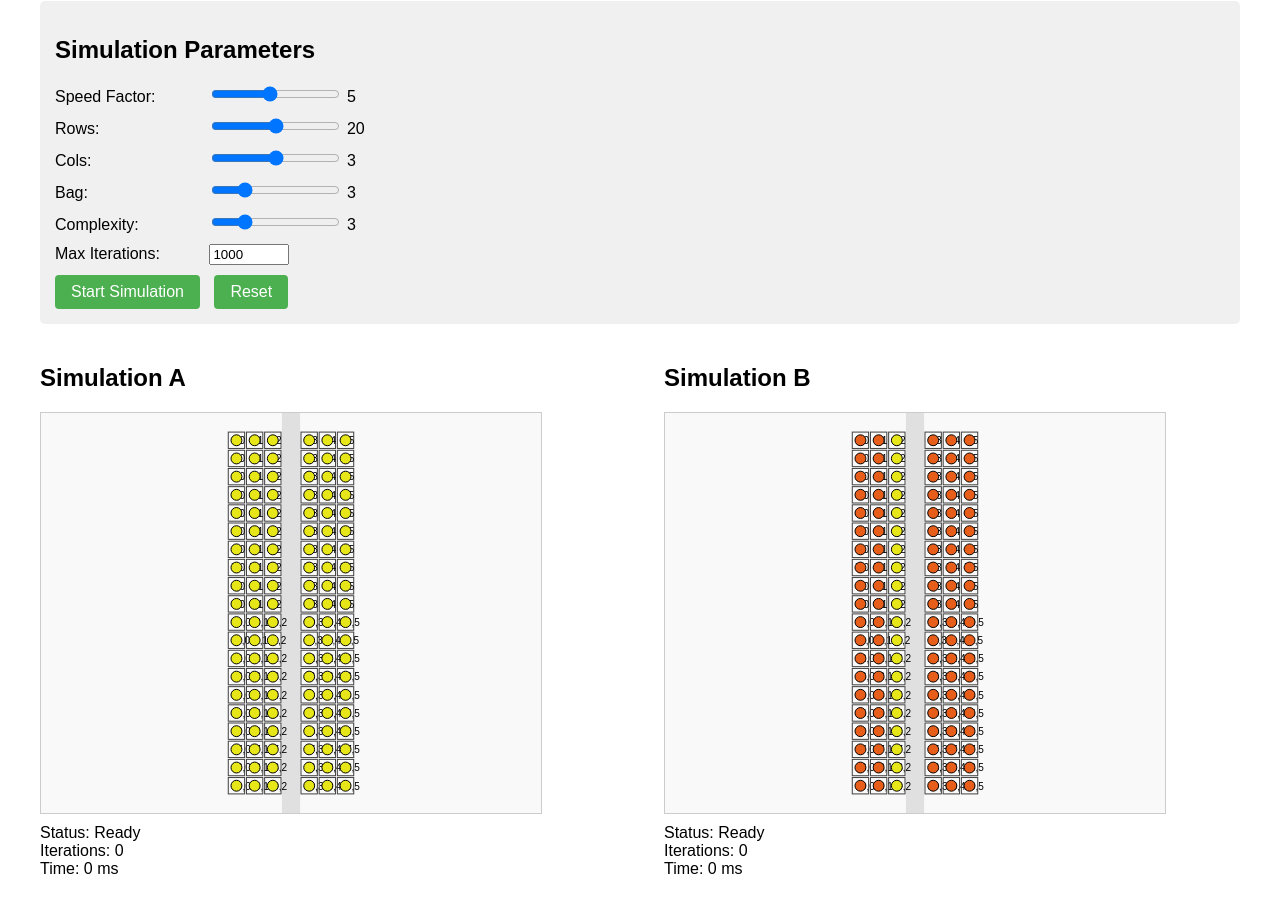
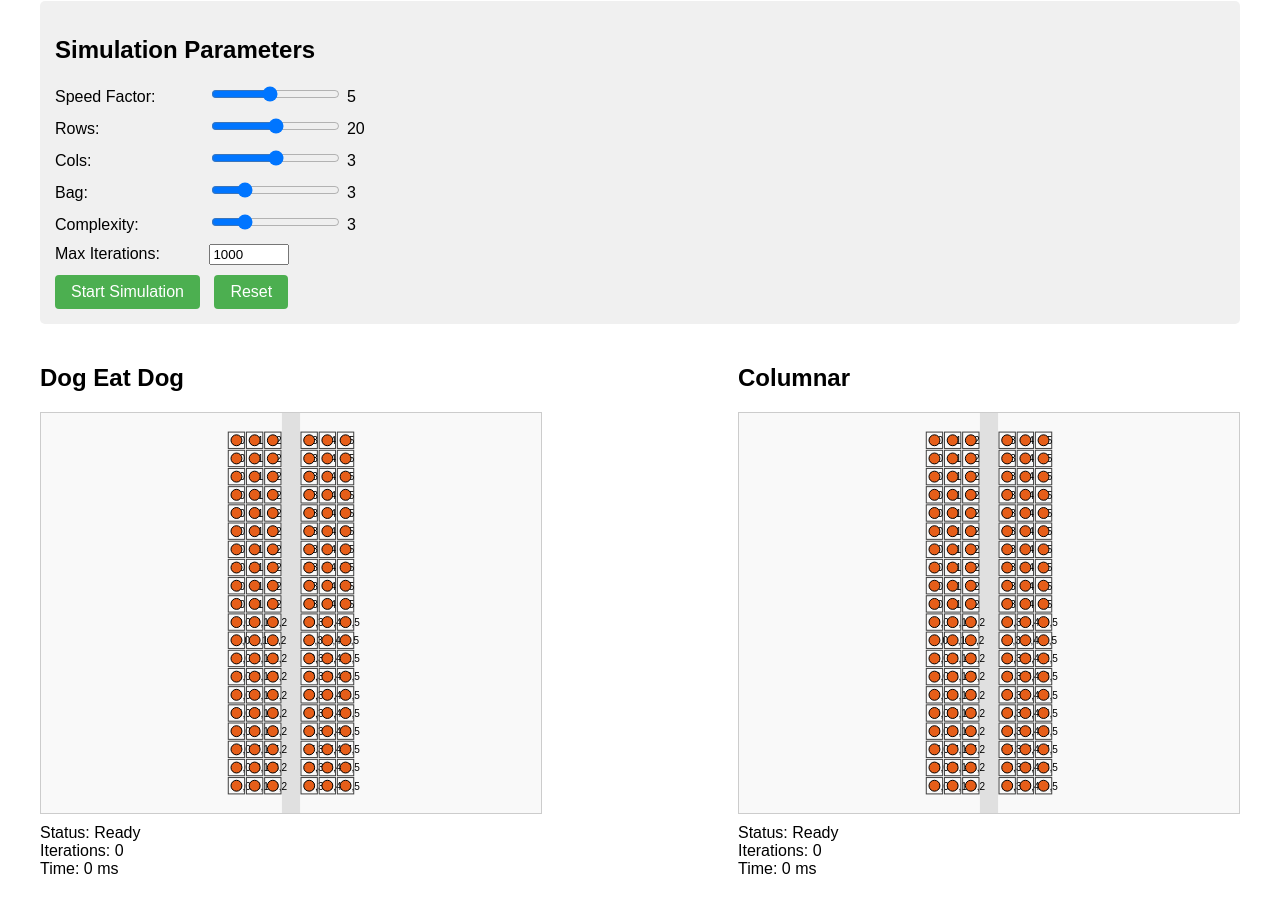
Before and after one commit to Phildo/deplane, a plain HTML site: page index.html in a window 1280 px wide. Shown: the part 99-1012 px from the top of the page. Drawn offline with Linux system fonts and the light colour scheme.

Commit message:
humanify

```diff
--- a/index.html
+++ b/index.html
@@ -97,26 +97,14 @@
     <button id="resetBtn">Reset</button>
   </div>
 
-    <div class="simulation-container">
-        <div class="simulation">
-            <h2>Simulation A</h2>
-            <canvas id="canvasA" width="500" height="400"></canvas>
-            <div>Status: <span id="statusA">Ready</span></div>
-            <div>Iterations: <span id="iterationsA">0</span></div>
-            <div>Time: <span id="timeA">0</span> ms</div>
-        </div>
+  <div id="simulations" class="simulation-container">
 
-        <div class="simulation">
-            <h2>Simulation B</h2>
-            <canvas id="canvasB" width="500" height="400"></canvas>
-            <div>Status: <span id="statusB">Ready</span></div>
-            <div>Iterations: <span id="iterationsB">0</span></div>
-            <div>Time: <span id="timeB">0</span> ms</div>
-        </div>
   </div>
 
   <div class="results" id="results"></div>
 
+  <script src="input.js"></script>
   <script src="simulation.js"></script>
+  <script src="main.js"></script>
 </body>
 </html>
--- /dev/null
+++ b/input.js
@@ -0,0 +1,53 @@
+class SimEl
+{
+  constructor(_title, _id)
+  {
+    var c = document.getElementById('simulations');
+    var div = document.createElement('div');
+    div.class = "simulation";
+    div.innerHTML =
+        '<h2>'+_title+'</h2>\
+        <canvas id="canvas'+_id+'" width="500" height="400"></canvas>\
+        <div>Status: <span id="status'+_id+'">Ready</span></div>\
+        <div>Iterations: <span id="iterations'+_id+'">0</span></div>\
+        <div>Time: <span id="time'+_id+'">0</span> ms</div>';
+    c.appendChild(div);
+    this.title = _title;
+    this.id = _id;
+    this.canvas = document.getElementById('canvas'+_id);
+    this.ctx = this.canvas.getContext('2d');
+    this.status = document.getElementById('status'+_id);
+    this.iterations = document.getElementById('iterations'+_id);
+    this.time = document.getElementById('time'+_id);
+  }
+}
+
+class DOM
+{
+  init = function()
+  {
+    this.startBtn = document.getElementById('startBtn');
+    this.resetBtn = document.getElementById('resetBtn');
+    this.speedInput = document.getElementById('speed');
+    this.speedValue = document.getElementById('speedValue');
+    this.rowsInput = document.getElementById('rows');
+    this.rowsValue = document.getElementById('rowsValue');
+    this.colsInput = document.getElementById('cols');
+    this.colsValue = document.getElementById('colsValue');
+    this.bagInput = document.getElementById('bag');
+    this.bagValue = document.getElementById('bagValue');
+    this.results = document.getElementById('results');
+
+    this.speedInput.addEventListener('input', () => { this.speedValue.textContent = speedInput.value; });
+    this.rowsInput.addEventListener('input', () => { this.rowsValue.textContent = rowsInput.value; });
+    this.colsInput.addEventListener('input', () => { this.colsValue.textContent = colsInput.value; });
+    this.bagInput.addEventListener('input', () => { this.bagValue.textContent = bagInput.value; });
+    this.resetBtn.addEventListener('click', resetSimulations);
+    this.startBtn.addEventListener('click', startSimulations);
+
+    this.speedValue.textContent = this.speedInput.value;
+    this.rowsValue.textContent = this.rowsInput.value;
+    this.colsValue.textContent = this.colsInput.value;
+    this.bagValue.textContent = this.bagInput.value;
+  }
+};
--- /dev/null
+++ b/main.js
@@ -0,0 +1,60 @@
+function checkCompletion()
+{
+  var complete = true;
+  for(var i = 0; i < sims.length; ++i)
+  {
+    if(!sims[i].complete) complete = false;
+  }
+
+  if(complete)
+  {
+    var fastest = sims.length;
+    var fastestTime = 999999999999999999;
+    for(var i = 0; i < sims.length; ++i)
+    {
+      var elapsed = sims[i].endTime - sims[i].startTime;
+      if(elapsed < fastestTime)
+      {
+        fastest = i;
+        fastestTime = elapsed;
+      }
+    }
+
+    results.textContent = sims[i].title + ` finished fastest: ${fastestTime}ms`;
+  }
+}
+
+function resetSimulations()
+{
+  for(var i = 0; i < sims.length; ++i)
+    sims[i].reset();
+  results.textContent = "";
+  for(var i = 0; i < sims.length; ++i)
+    sims[i].draw();
+}
+
+function startSimulations()
+{
+  var running = false;
+  for(var i = 0; i < sims.length; ++i)
+    if(sims[i].running) running = true;
+
+  if(!running)
+  {
+    resetSimulations();
+    for(var i = 0; i < sims.length; ++i)
+      sims[i].start();
+  }
+}
+
+var dom = new DOM();
+var sims = [];
+document.addEventListener('DOMContentLoaded', () =>
+{
+  dom.init();
+
+  var i = 0;
+  sims[i] = new Sim(i, MODE_DOGEATDOG, new SimEl("Dog Eat Dog", ""+i)); ++i;
+  sims[i] = new Sim(i, MODE_COLUMNNEAT, new SimEl("Columnar", ""+i)); ++i;
+  resetSimulations();
+});
--- a/simulation.js
+++ b/simulation.js
@@ -1,57 +1,26 @@
-document.addEventListener('DOMContentLoaded', () => {
-    // Get elements
-    const startBtn = document.getElementById('startBtn');
-    const resetBtn = document.getElementById('resetBtn');
-    const speedInput = document.getElementById('speed');
-    const speedValue = document.getElementById('speedValue');
-    const rowsInput = document.getElementById('rows');
-    const rowsValue = document.getElementById('rowsValue');
-    const colsInput = document.getElementById('cols');
-    const colsValue = document.getElementById('colsValue');
-    const bagInput = document.getElementById('bag');
-    const bagValue = document.getElementById('bagValue');
+var ENUM;
 
-    const canvasA = document.getElementById('canvasA');
-    const ctxA = canvasA.getContext('2d');
-    const statusA = document.getElementById('statusA');
-    const iterationsA = document.getElementById('iterationsA');
-    const timeA = document.getElementById('timeA');
+ENUM = 0;
+var MODE_DOGEATDOG = ENUM++;
+var MODE_COLUMNNEAT = ENUM++;
 
-    const canvasB = document.getElementById('canvasB');
-    const ctxB = canvasB.getContext('2d');
-    const statusB = document.getElementById('statusB');
-    const iterationsB = document.getElementById('iterationsB');
-    const timeB = document.getElementById('timeB');
+ENUM = 0;
+var SITTING   = ENUM++;
+var ROWLEAVE  = ENUM++;
+var ENTERISLE = ENUM++;
+var GETBAG    = ENUM++;
+var WALKISLE  = ENUM++;
+var DONE      = ENUM++;
 
-    const results = document.getElementById('results');
-
-    // Update displayed values
-    speedInput.addEventListener('input', () => {
-        speedValue.textContent = speedInput.value;
-    });
-    rowsInput.addEventListener('input', () => {
-        rowsValue.textContent = rowsInput.value;
-    });
-    colsInput.addEventListener('input', () => {
-        colsValue.textContent = colsInput.value;
-    });
-    bagInput.addEventListener('input', () => {
-        bagValue.textContent = bagInput.value;
-    });
-
-    // Set initial displayed values
-    speedValue.textContent = speedInput.value;
-    rowsValue.textContent = rowsInput.value;
-    colsValue.textContent = colsInput.value;
-    bagValue.textContent = bagInput.value;
-
-    class Chair {
+class Chair
+{
   x = 0;
   y = 0;
   w = 0;
   h = 0;
   row = 0;
   col = 0;
+
   constructor(_x, _y, _w, _h, _row, _col)
   {
     this.x = _x;
@@ -63,23 +32,18 @@ document.addEventListener('DOMContentLoaded', () => {
   }
 }
 
-    var ENUM = 0;
-    const SITTING   = ENUM++;
-    const ROWLEAVE  = ENUM++;
-    const ENTERISLE = ENUM++;
-    const GETBAG    = ENUM++;
-    const WALKISLE  = ENUM++;
-    const DONE      = ENUM++;
-
-    class Passenger {
+class Passenger
+{
   state = SITTING;
   tstate = 0;
   paused = false;
+
   x = 0;
   y = 0;
   r = 0;
   row = 0;
   col = 0;
+
   constructor(_x, _y, _r, _row, _col)
   {
     this.x = _x;
@@ -90,41 +54,43 @@ document.addEventListener('DOMContentLoaded', () => {
   }
 }
 
-    class Sim {
+class Sim
+{
   running = false;
   complete = false;
   iterations = 0;
   startTime = 0;
   endTime = 0;
   animFrame = null;
+
+  index = 0;
+  mode = 0;
+  simel = null;
+
   ctx = null;
   canvas = null;
-      domStatus = null;
-      domIterations = null;
-      domTime = null;
   outertick = null;
-      mode = 0;
 
   chairs = null;
   passengers = null;
 
-      constructor(_mode, _ctx, _canvas, _domStatus, _domIterations, _domTime, _outertick)
+  constructor(_index, _mode, _simel)
   {
+    this.index = _index;
     this.mode = _mode;
-        this.ctx = _ctx;
-        this.canvas = _canvas;
-        this.domStatus = _domStatus;
-        this.domIterations = _domIterations;
-        this.domTime = _domTime;
-        this.outertick = _outertick;
+    this.simel = _simel;
+
+    this.ctx = this.simel.ctx;
+    this.canvas = this.simel.canvas;
+    this.outertick = function() { sims[_index].tick(); }
   }
 
   reset()
   {
-          this.speed = parseInt(speedInput.value);
-          this.rows = parseInt(rowsInput.value);
-          this.cols = parseInt(colsInput.value);
-          this.bag = parseInt(bagInput.value);
+    this.speed = parseInt(dom.speedInput.value);
+    this.rows = parseInt(dom.rowsInput.value);
+    this.cols = parseInt(dom.colsInput.value);
+    this.bag = parseInt(dom.bagInput.value);
 
     this.chairWidth = this.canvas.width / (this.cols * 2 + 3);
     this.chairHeight = this.canvas.height / (this.rows + 2);
@@ -135,33 +101,36 @@ document.addEventListener('DOMContentLoaded', () => {
     this.complete = false;
     this.exited = 0;
 
-          if (this.animFrame) cancelAnimationFrame(this.animFrame);
+    if(this.animFrame) cancelAnimationFrame(this.animFrame);
 
-          clearCanvas(this.ctx, this.canvas);
+    this.ctx.clearRect(0, 0, this.canvas.width, this.canvas.height);
 
     this.iterations = 0;
 
-          this.domStatus.textContent = "Ready";
-          this.domIterations.textContent = "0";
-          this.domTime.textContent = "0";
+    this.simel.status.textContent = "Ready";
+    this.simel.iterations.textContent = "0";
+    this.simel.time.textContent = "0";
 
     this.chairs = [];
-          const startY = this.chairHeight;
+    var startY = this.chairHeight;
 
     // Create chairs on both sides of the aisle with margin on sides
-          for(let row = 0; row < this.rows; ++row) {
+    for(var row = 0; row < this.rows; ++row)
+    {
       var y = startY + row*this.chairHeight;
       y += this.chairHeight*0.05;
 
       // Left side chairs (after left margin)
-            for(let col = 0; col < this.cols; ++col) {
+      for(var col = 0; col < this.cols; ++col)
+      {
         var x = this.canvas.width/2 - this.aisleWidth/2 - this.chairWidth*this.cols + col*this.chairWidth;
         x += this.chairWidth*0.05;
         this.chairs.push(new Chair(x, y, this.chairWidth * 0.9, this.chairHeight * 0.9, row, col));
       }
 
       // Right side chairs (after aisle)
-            for(let col = 0; col < this.cols; ++col) {
+      for(var col = 0; col < this.cols; ++col)
+      {
         var x = this.canvas.width/2 + this.aisleWidth/2 + col*this.chairWidth;
         x += this.chairWidth*0.05;
         this.chairs.push(new Chair(x, y, this.chairWidth * 0.9, this.chairHeight * 0.9, row, col + this.cols));
@@ -170,12 +139,13 @@ document.addEventListener('DOMContentLoaded', () => {
 
     // Initialize passengers for each chair
     this.passengers = [];
-          for(let i = 0; i < this.chairs.length; ++i) {
-            const chair = this.chairs[i];
+    for(var i = 0; i < this.chairs.length; ++i)
+    {
+      var chair = this.chairs[i];
       // Position passenger at the center of their chair
-            const passengerRadius = Math.min(this.chairWidth, this.chairHeight) * 0.3;
-            const x = chair.x + chair.w / 2;
-            const y = chair.y + chair.h / 2;
+      var passengerRadius = Math.min(this.chairWidth, this.chairHeight) * 0.3;
+      var x = chair.x + chair.w / 2;
+      var y = chair.y + chair.h / 2;
       this.passengers.push(new Passenger(x, y, passengerRadius, chair.row, chair.col));
     }
   }
@@ -187,9 +157,9 @@ document.addEventListener('DOMContentLoaded', () => {
     if(colsleft%2 == 0) colcalled = this.cols-1-colsleft/2;
     else                colcalled = this.cols+(colsleft-1)/2;
 
-        for(let i = 0; i < this.passengers.length; ++i)
+    for(var i = 0; i < this.passengers.length; ++i)
     {
-          const passenger = this.passengers[i];
+      var passenger = this.passengers[i];
 
       switch(passenger.state)
       {
@@ -205,10 +175,10 @@ document.addEventListener('DOMContentLoaded', () => {
           var opassengerinisle = false;
           var dir = 1;
           if(passenger.col >= this.cols) dir = -1;
-              for(let j = 0; j < this.passengers.length; ++j)
+          for(var j = 0; j < this.passengers.length; ++j)
           {
             if(j == i) continue;
-                const opassenger = this.passengers[j];
+            var opassenger = this.passengers[j];
             if(passenger.row == opassenger.row)
             {
               if(opassenger.state == ENTERISLE || opassenger.state == GETBAG) opassengerinisle = true;
@@ -243,10 +213,10 @@ document.addEventListener('DOMContentLoaded', () => {
           passenger.blocked = false;
           var dir = 1;
           if(passenger.col >= this.cols) dir = -1;
-              for(let j = 0; j < this.passengers.length; ++j)
+          for(var j = 0; j < this.passengers.length; ++j)
           {
             if(j == i) continue;
-                const opassenger = this.passengers[j];
+            var opassenger = this.passengers[j];
             if(passenger.row == opassenger.row)
             {
               if(opassenger.state == WALKISLE && opassenger.y >= passenger.y-passenger.r*2) passenger.blocked = true;
@@ -272,10 +242,10 @@ document.addEventListener('DOMContentLoaded', () => {
           break;
         case WALKISLE:
           passenger.blocked = false;
-              for(let j = 0; j < this.passengers.length; ++j)
+          for(var j = 0; j < this.passengers.length; ++j)
           {
             if(j == i) continue;
-                const opassenger = this.passengers[j];
+            var opassenger = this.passengers[j];
             if(passenger.row >= opassenger.row)
             {
               if(opassenger.state == ENTERISLE || opassenger.state == GETBAG || opassenger.state == WALKISLE)
@@ -303,27 +273,34 @@ document.addEventListener('DOMContentLoaded', () => {
 
     }
 
-        // Draw aisle
+    return (this.exited == this.cols*2*this.rows);
+  }
+
+  draw()
+  {
+    this.ctx.clearRect(0, 0, this.canvas.width, this.canvas.height);
+
+    //aisle
     this.ctx.fillStyle = "#e0e0e0";
     this.ctx.fillRect(this.canvas.width/2-this.aisleWidth/2, 0, this.aisleWidth, this.canvas.height);
 
-        // Draw chairs
+    //chairs
     this.ctx.strokeStyle = "#404040";
     this.ctx.lineWidth = 1;
     this.ctx.fillStyle = "#000000";
     this.ctx.font = "10px Arial";
-        for(let i = 0; i < this.chairs.length; ++i) {
-          const chair = this.chairs[i];
+    for(var i = 0; i < this.chairs.length; ++i) {
+      var chair = this.chairs[i];
       this.ctx.strokeRect(chair.x, chair.y, chair.w, chair.h);
       this.ctx.fillText(`${chair.row},${chair.col}`, chair.x + 3, chair.y + 12);
     }
 
-        // Draw passengers
+    //passengers
     this.ctx.strokeStyle = "#000000";
     this.ctx.lineWidth = 1;
-        for(let i = 0; i < this.passengers.length; ++i)
+    for(var i = 0; i < this.passengers.length; ++i)
     {
-          const passenger = this.passengers[i];
+      var passenger = this.passengers[i];
       var sat = "80%";
       if(passenger.blocked) sat = "40%";
       switch(passenger.state)
@@ -345,36 +322,38 @@ document.addEventListener('DOMContentLoaded', () => {
         this.ctx.stroke();
       }
     }
-
-        return (this.exited == this.cols*2*this.rows);
   }
 
-      tick() {
-          if (!this.running) return;
+  tick()
+  {
+    if(!this.running) return;
 
     this.iterations++;
-          this.domIterations.textContent = this.iterations;
+    this.simel.iterations.textContent = this.iterations;
 
-          const now = performance.now();
-          const elapsed = now - this.startTime;
-          this.domTime.textContent = Math.round(elapsed);
+    var now = performance.now();
+    var elapsed = now - this.startTime;
+    this.simel.time.textContent = Math.round(elapsed);
 
-          clearCanvas(this.ctx, this.canvas);
-
-          if (this.sim()) {
+    if (this.sim())
+    {
+      this.draw();
       this.endTime = performance.now();
       this.running = false;
       this.complete = true;
       this.domStatus.textContent = "Complete";
       this.domTime.textContent = Math.round(this.endTime - this.startTime);
       checkCompletion();
-          } else {
+    } else
+    {
+      this.draw();
       this.animFrame = requestAnimationFrame(this.outertick);
     }
   }
 
-      start() {
-        this.domStatus.textContent = "Running";
+  start()
+  {
+    this.simel.textContent = "Running";
     this.running = true;
     this.complete = false;
     this.iterations = 0;
@@ -385,60 +364,3 @@ document.addEventListener('DOMContentLoaded', () => {
   }
 
 };
-    function tickA() { simA.tick(); }
-    function tickB() { simB.tick(); }
-
-    // Clear canvas
-    function clearCanvas(ctx, canvas) {
-        ctx.clearRect(0, 0, canvas.width, canvas.height);
-    }
-
-    // Check if both simulations are complete
-    function checkCompletion() {
-        if (simA.complete && simB.complete) {
-            const timeElapsedA = simA.endTime - simA.startTime;
-            const timeElapsedB = simB.endTime - simB.startTime;
-
-            let resultText = '';
-            if (timeElapsedA < timeElapsedB) {
-                resultText = `Simulation A finished faster by ${Math.round(timeElapsedB - timeElapsedA)} ms`;
-            } else if (timeElapsedB < timeElapsedA) {
-                resultText = `Simulation B finished faster by ${Math.round(timeElapsedA - timeElapsedB)} ms`;
-            } else {
-                resultText = 'Both simulations finished in the same time!';
-            }
-
-            results.textContent = resultText;
-        }
-    }
-
-    function resetSimulations() {
-      // Reset both simulations with same parameters
-      simA.reset();
-      simB.reset();
-
-      // Clear results
-      results.textContent = "";
-
-      // Draw initial state
-      simA.sim();
-      simB.sim();
-    }
-    resetBtn.addEventListener('click', resetSimulations);
-
-    // Start simulations
-    startBtn.addEventListener('click', () => {
-        if (simA.running || simB.running) return;
-
-        resetSimulations();
-
-        simA.start();
-        simB.start();
-    });
-
-    var simA = new Sim(0, ctxA, canvasA, statusA, iterationsA, timeA, tickA);
-    var simB = new Sim(1, ctxB, canvasB, statusB, iterationsB, timeB, tickB);
-
-    // Initialize the simulations on page load
-    resetSimulations();
-});
```
Lines whose indentation alone changed are shown as unchanged.
